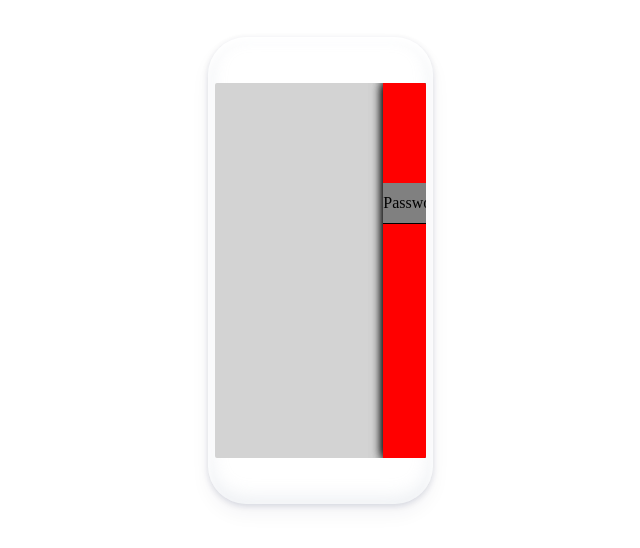
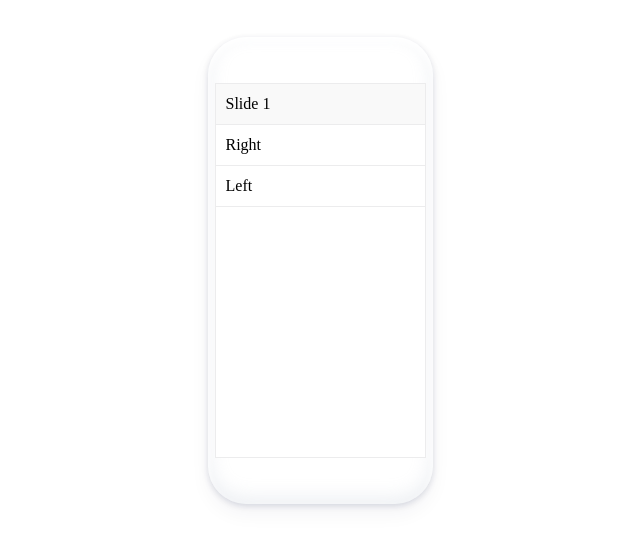
Before and after one commit to johann1301s/menu, a React (Create React App) app: page / in a window 1280 px wide. Shown: the part 130-678 px from the top of the page, without its empty margins (320-960 px from the left). Built offline with nearby package versions, Linux system fonts and the light colour scheme.

Commit message:
improve visuals and usage interface

```diff
--- a/src/App.js
+++ b/src/App.js
@@ -1,6 +1,9 @@
-import React from 'react';
+import React, { Component } from 'react';
 import styled from 'styled-components';
 import Menu from './Menu.js';
+
+import Password from './Password.js';
+import Login from './Login.js';
 
 const Container = styled.div`
   position: absolute;
@@ -20,20 +23,41 @@ const Content = styled.div`
   height: 375px;
   width: 211px;
   overflow: hidden;
-  border-radius: 2px;
   background-color: lightgray;
+  border: 1px solid #ECECED;
+  box-sizing: border-box;
 `;
 
-function App() {
+class App extends Component  {
+
+  constructor(props) {
+    super(props);
+  }
+
+  componentDidMount() {
+    //console.log(this.refs.myRef.refs.Login)
+  }
+
+  render() {
     return (
       <div className="App">
         <Container>
           <Content>
-          <Menu/>
+            <Menu
+              ref='myRef'>
+
+              <Login
+                slide="Login"/>
+
+              <Password
+                slide="Password"/>
+
+            </Menu>
           </Content>
         </Container>
       </div>
     );
   }
+}
 
 export default App;
--- a/src/Login.js
+++ b/src/Login.js
@@ -2,17 +2,30 @@ import React, { Component } from 'react';
 import styled from 'styled-components';
 
 const Frame = styled.div`
+  position: absolute;
   height: 100%
   width: 100%;
 `;
+
+const Header = styled.div`
+  height: 41px;
+  line-height: 40px;
+  width: 100%;
+  background-color: #F9F9F9;
+  border-bottom: 1px solid #ECECED;
+  box-sizing: border-box;
+  padding-left: 10px;
+`;
+
 
 const Link = styled.div`
   height: 41px;
   line-height: 40px;
   width: 100%;
-  background-color: gray;
-  border-bottom: 1px solid black;
+  background-color: #FFFFFF;
+  border-bottom: 1px solid #ECECED
   box-sizing: border-box;
+  padding-left: 10px;
 `;
 
 class Login extends Component {
@@ -24,12 +37,22 @@ class Login extends Component {
     }
   }
 
+  kuk() {
+    console.log(4567);
+  }
+
   render() {
 
     return (
       <Frame>
+        <Header>
+          Slide 2
+        </Header>
         <Link onClick={ () => this.props.get('Password', 'r') }>
-          Login
+          Right
+        </Link>
+        <Link onClick={ () => this.props.get('Password', 'l') }>
+          Left
         </Link>
       </Frame>
     );
--- a/src/Menu.js
+++ b/src/Menu.js
@@ -23,27 +23,27 @@ class Menu extends Component {
     this.refs[this.state.active].move('c', end);
 
     this.refs[slide].move(from, 'c');
-    this.state = {
+    this.setState({
       active: slide,
-    }
+    });
   }
 
   render() {
+    const childrenWithProps = React.Children.map(this.props.children, (child) => {
+      let element = React.cloneElement(child, { get: this.get.bind(this) });
+      let e = (
+        <Slide
+          ref={ child.props.slide }
+          get={ this.get.bind(this) }>
+          {element}
+        </Slide>
+      );
+      return e;
+    });
 
     return (
       <Frame>
-
-        <Slide
-          ref={ "Login" }
-          component={ Login }
-          get={ this.get.bind(this) }/>
-
-
-        <Slide
-          ref={ "Password" }
-          component={ Password }
-          get={ this.get.bind(this) }/>
-
+        { childrenWithProps }
       </Frame>
     );
   }
--- a/src/Password.js
+++ b/src/Password.js
@@ -3,21 +3,32 @@ import styled from 'styled-components';
 
 const Frame = styled.div`
   position: absolute;
-  top: 100px;
   height: 100%
   width: 100%;
 `;
+
+const Header = styled.div`
+  height: 41px;
+  line-height: 40px;
+  width: 100%;
+  background-color: #F9F9F9;
+  border-bottom: 1px solid #ECECED;
+  box-sizing: border-box;
+  padding-left: 10px;
+`;
+
 
 const Link = styled.div`
   height: 41px;
   line-height: 40px;
   width: 100%;
-  background-color: gray;
-  border-bottom: 1px solid black;
+  background-color: #FFFFFF;
+  border-bottom: 1px solid #ECECED;
   box-sizing: border-box;
+  padding-left: 10px;
 `;
 
-class Login extends Component {
+class Password extends Component {
 
   constructor(props) {
     super(props);
@@ -27,11 +38,16 @@ class Login extends Component {
   }
 
   render() {
-
     return (
       <Frame>
+        <Header>
+          Slide 1
+        </Header>
         <Link onClick={ () => this.props.get('Login', 'r') }>
-          Password
+          Right
+        </Link>
+        <Link onClick={ () => this.props.get('Login', 'l') }>
+          Left
         </Link>
       </Frame>
     );
@@ -39,4 +55,4 @@ class Login extends Component {
 
 }
 
-export default Login;
+export default Password;
--- a/src/Slide.js
+++ b/src/Slide.js
@@ -5,37 +5,38 @@ const Frame = styled.div`
   position: absolute;
   height: 100%;
   width: 100%;
-  background-color: red;
+  background-color: white;
   box-shadow: 0px 0px 10px black;
   left: ${ props => props.position };
   animation-duration: 0.4s;
   animation-iteration-count: 1;
   animation-timing-function: swing;
   animation-direction: normal;
+  animation-delay: 0s;
   animation-name: ${ props => eval(props.keyframe) };
   z-index: ${ props => props.index };
 `;
 
 const none = keyframes``;
 
-const rc = keyframes`
-  from  { left: 80% }
-  to { left: 0px }
+const rc = (A, B) => keyframes`
+  0%  { left: calc(100% + 10px) }
+  100%  { left: 0px }
 `;
 
 const cr = keyframes`
-  from  { left: 0px }
-  to { left: 80% }
+  0%  { left: 0px }
+  100%  { left: calc(100% + 10px) }
 `;
 
 const cl = keyframes`
-  from  { left: 0px }
-  to { left: -50% }
+  0%  { left: 0px }
+  100% { left: -40% }
 `;
 
 const lc = keyframes`
-  from  { left: -50% }
-  to { left: 0px }
+  0%  { left: -40% }
+  100%  { left: 0px }
 `;
 
 class Slide extends Component {
@@ -43,7 +44,7 @@ class Slide extends Component {
   constructor(props) {
     super(props);
     this.state = {
-      position: '80%',
+      position: '0%',
       keyframe: 'none',
       index: 1,
     }
@@ -53,7 +54,7 @@ class Slide extends Component {
 
     if (end === 'r') {
       this.setState({
-        position: '80%',
+        position: 'calc(100% + 10px)',
         keyframe: start + end,
         index: 3,
       });
@@ -74,14 +75,13 @@ class Slide extends Component {
   }
 
   render() {
-    let Content = this.props.component;
+
     return (
       <Frame
         index={ this.state.index }
         keyframe={ this.state.keyframe }
         position={ this.state.position }>
-        <Content
-          get={ this.props.get }/>
+        { this.props.children }
       </Frame>
     );
   }
```
Also changed, not shown: 1 other file (tests, documents, lock files or other folders). Lines whose indentation alone changed are shown as unchanged.
